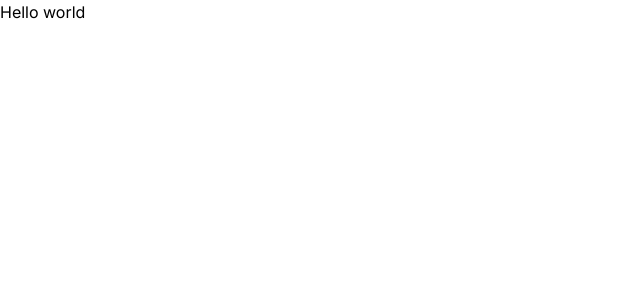
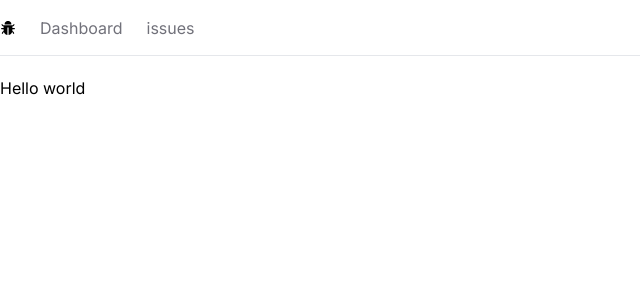
Before and after one commit to Aman-Paul/issue-tracker-nextjs, a Next.js app: page / in a window 1280 px wide. Shown: the top 300 px of the page, without its empty margins (0-640 px from the left). Built offline with nearby package versions, Linux system fonts and the light colour scheme.

Commit message:
Build the navbar

```diff
--- /dev/null
+++ b/app/NavBar.tsx
@@ -0,0 +1,24 @@
+import Link from 'next/link'
+import React from 'react'
+import { AiFillBug } from 'react-icons/ai'
+
+const NavBar = () => {
+
+    const links = [
+        {label: 'Dashboard', href: "/"},
+        {label: 'issues', href: '/issues'}
+    ]
+
+  return (
+    <nav className='flex space-x-6 border-b mb-5 h-14 items-center'>
+        <Link href='/'> <AiFillBug/> </Link>
+        <ul className='flex space-x-6'>
+            {links.map(link =>
+            <Link key={link.href} className='text-zinc-500 hover:text-zinc-800 transition-colors' href={link.href}>{link.label}</Link>
+                )}
+        </ul>
+    </nav>
+  )
+}
+
+export default NavBar
--- a/app/layout.tsx
+++ b/app/layout.tsx
@@ -1,6 +1,7 @@
 import './globals.css'
 import type { Metadata } from 'next'
 import { Inter } from 'next/font/google'
+import NavBar from './NavBar'
 
 const inter = Inter({ subsets: ['latin'] })
 
@@ -16,7 +17,12 @@
 }) {
   return (
     <html lang="en">
-      <body className={inter.className}>{children}</body>
+      <body className={inter.className}>
+        <NavBar/>
+        <main>
+        {children}
+        </main>
+        </body>
     </html>
   )
 }
--- a/package.json
+++ b/package.json
@@ -19,6 +19,7 @@
     "postcss": "8.4.32",
     "react": "18.2.0",
     "react-dom": "18.2.0",
+    "react-icons": "^4.11.0",
     "tailwindcss": "3.3.6",
     "typescript": "5.3.3"
   }
```
Also changed, not shown: 1 other file (tests, documents, lock files or other folders).
